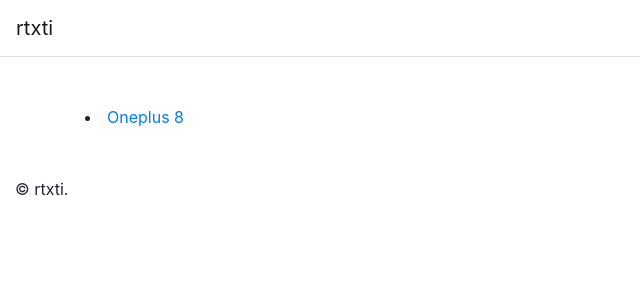
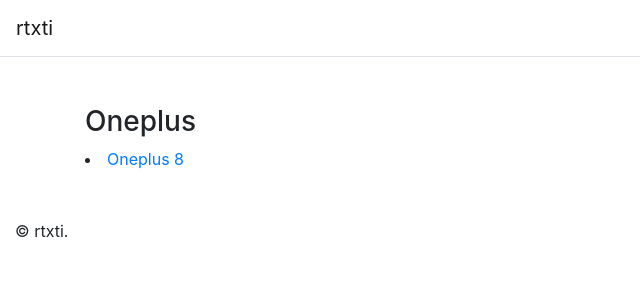
Before and after one commit to rtxti/www, a Jekyll site: the page built from smartphones.html, in a window 1280 px wide. Shown: the top 300 px of the page, without its empty margins (0-640 px from the left). Built offline with Jekyll 4.4.1, drawn with Linux system fonts in a browser that asks for light colours.

Commit message:
Update smartphones.html

```diff
--- a/smartphones.html
+++ b/smartphones.html
@@ -27,7 +27,7 @@ title: Smartphones
 
 <div class="container">
   {% assign phone-by-brand = site.smartphones | where: "brand", "oneplus" %}
-  <h3>{{ phone.brand }}</h4>
+  <h3>Oneplus</h4>
   {% for phone in phone-by-brand %}
   <li><a href="{{ phone.url | relative_url }}">{{ phone.title }}</a></li>
   <span>{{ phone.size }}</span>
```
